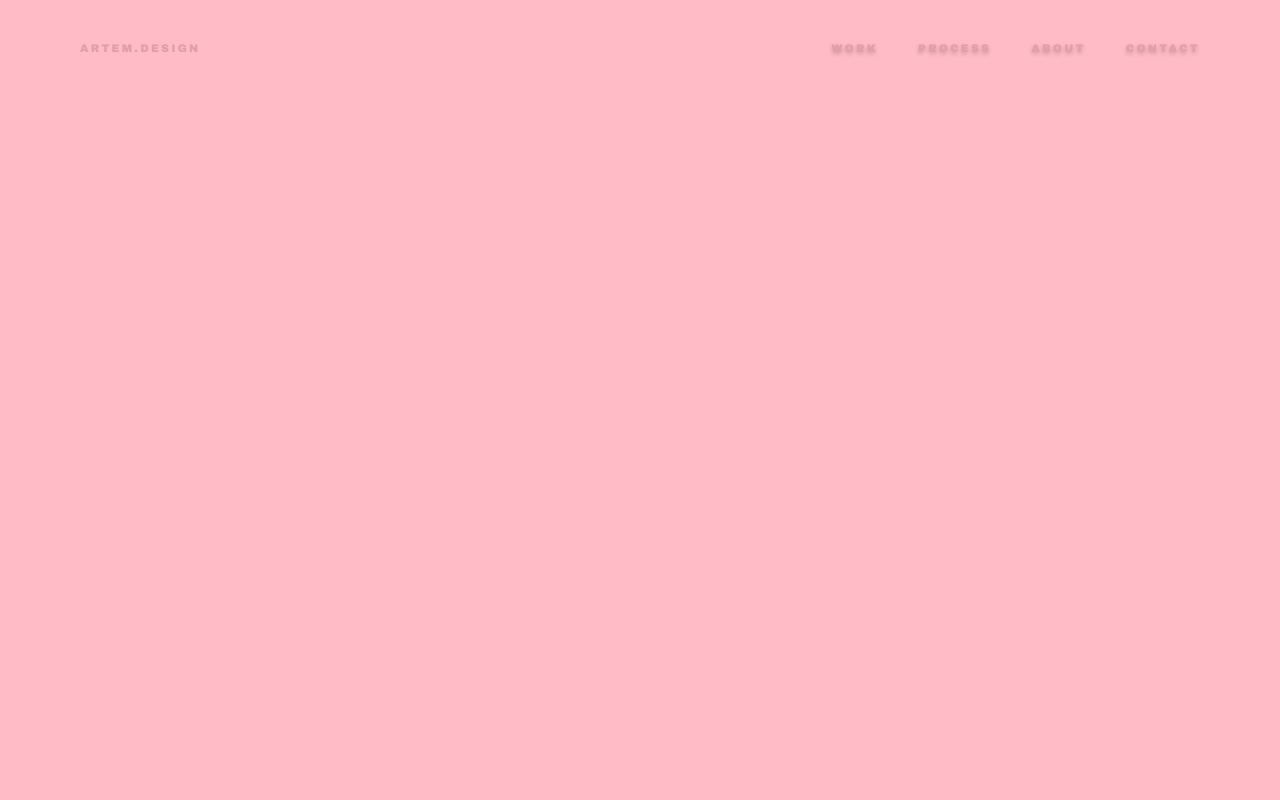
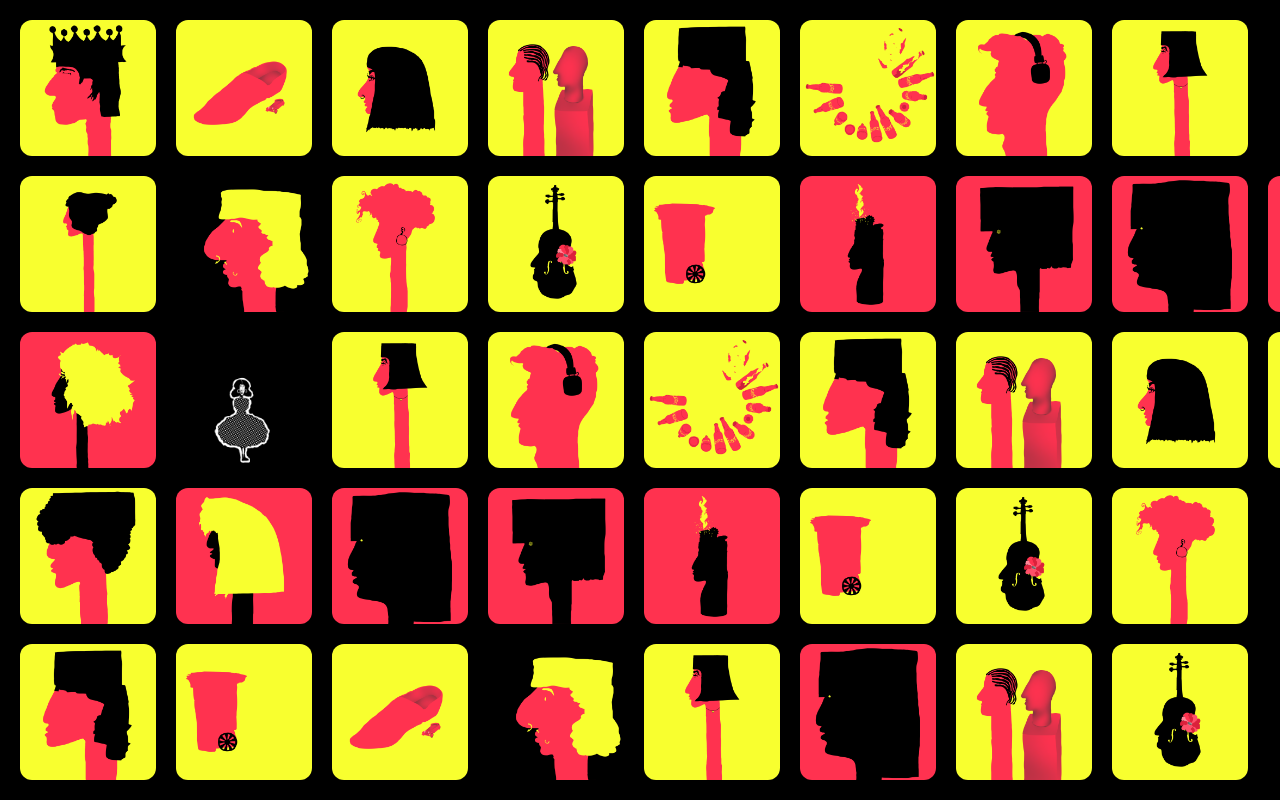
Before and after one commit to pszichovasar/pszichovasar, a Next.js app: page / in a window 1280 px wide. Built offline with nearby package versions, Linux system fonts and the light colour scheme.

Commit message:
update site

```diff
--- a/app/page.tsx
+++ b/app/page.tsx
@@ -6,12 +6,15 @@ export default function Home() {
   const [progress, setProgress] = useState(0);
   const [videoSrc, setVideoSrc] = useState("/me.mp4");
   const [imgSize, setImgSize] = useState(140);
-  const [menuColor, setMenuColor] = useState("#e29ea9");
+
+  // Состояния для розового экрана с ошибкой
+  const [statusText, setStatusText] = useState("ERROR 404: LOADING FAILED");
+  const [showOverlay, setShowOverlay] = useState(true);
+  const [fadeOverlay, setFadeOverlay] = useState(false);
 
   const videoRef = useRef<HTMLVideoElement>(null);
   const videoOverlayRef = useRef<HTMLDivElement>(null);
   const gridRef = useRef<HTMLDivElement>(null);
-  const pinkSectionRef = useRef<HTMLDivElement>(null);
   const textRef = useRef<HTMLDivElement>(null);
   const textareaRef = useRef<HTMLTextAreaElement>(null);
 
@@ -36,6 +39,19 @@ export default function Home() {
   const trackRefs = useRef<(HTMLDivElement | null)[]>([null, null, null, null, null]);
   const GAP = 20;
 
+  // Логика смены текста и исчезновения розового экрана
+  useEffect(() => {
+    const errorTimer = setTimeout(() => {
+      setStatusText("WELCOME");
+      const fadeTimer = setTimeout(() => {
+        setFadeOverlay(true);
+        setTimeout(() => setShowOverlay(false), 500);
+      }, 1000);
+      return () => clearTimeout(fadeTimer);
+    }, 1000);
+    return () => clearTimeout(errorTimer);
+  }, []);
+
   const openContact = () => {
     setShowContact(true);
     requestAnimationFrame(() => requestAnimationFrame(() => setContactVisible(true)));
@@ -51,8 +67,8 @@ export default function Home() {
 
     const ta = textareaRef.current;
     if (ta) {
-      ta.style.height = "auto";
-      ta.style.height = ta.scrollHeight + "px";
+      ta.style.height = "auto"; // Сбрасываем высоту
+      ta.style.height = ta.scrollHeight + "px"; // Подстраиваем под текст
     }
   };
 
@@ -84,6 +100,7 @@ export default function Home() {
     }
   };
 
+  // Проверка на iOS устройства + установка правильного видео iome.mp4
   useEffect(() => {
     const isiPhone = /iPhone|iPad|iPod/i.test(navigator.userAgent);
     if (isiPhone) {
@@ -91,6 +108,7 @@ export default function Home() {
     }
   }, []);
 
+  // Жесткий запуск видео в Safari
   useEffect(() => {
     const video = videoRef.current;
     if (video) {
@@ -107,6 +125,7 @@ export default function Home() {
     }
   }, [videoSrc]);
 
+  // Расчет размеров плиток
   useEffect(() => {
     const calcSize = () => {
       const vh = window.innerHeight;
@@ -136,9 +155,10 @@ export default function Home() {
     };
   }, []);
 
+  // Виртуальный скролл
   useEffect(() => {
     const handleWheel = (e: WheelEvent) => {
-      if (showContact) return;
+      if (showContact || showOverlay) return; // Блокируем скролл, пока висит загрузка
       e.preventDefault();
 
       const speed = 0.0015;
@@ -147,13 +167,10 @@ export default function Home() {
       next = Math.min(Math.max(next, 0), 1);
       currentProgressRef.current = next;
       setProgress(next);
-
-      // Логика цвета меню: розовый на старте, белый на контенте
-      setMenuColor(next < 0.2 ? "#e29ea9" : "#ffffff");
     };
 
     const handleTouchStart = (e: TouchEvent) => {
-      if (showContact) return;
+      if (showContact || showOverlay) return;
       touchStartRef.current = e.touches[0].clientY;
 
       if (videoRef.current && videoRef.current.paused) {
@@ -162,7 +179,7 @@ export default function Home() {
     };
 
     const handleTouchMove = (e: TouchEvent) => {
-      if (showContact) return;
+      if (showContact || showOverlay) return;
       e.preventDefault();
 
       const currentY = e.touches[0].clientY;
@@ -175,7 +192,6 @@ export default function Home() {
       next = Math.min(Math.max(next, 0), 1);
       currentProgressRef.current = next;
       setProgress(next);
-      setMenuColor(next < 0.2 ? "#e29ea9" : "#ffffff");
     };
 
     window.addEventListener("wheel", handleWheel, { passive: false });
@@ -187,45 +203,50 @@ export default function Home() {
       window.removeEventListener("touchstart", handleTouchStart);
       window.removeEventListener("touchmove", handleTouchMove);
     };
-  }, [showContact]);
+  }, [showContact, showOverlay]);
 
+  // Интерактивный таймлайн анимаций
   useEffect(() => {
-    // 1. Анимация розовой секции
-    if (pinkSectionRef.current) {
-      const pinkFadeProgress = Math.min(progress / 0.2, 1);
-      pinkSectionRef.current.style.opacity = (1 - pinkFadeProgress).toString();
-      pinkSectionRef.current.style.transform = `translate3d(0, ${-pinkFadeProgress * 40}px, 0)`;
-      pinkSectionRef.current.style.pointerEvents = progress < 0.2 ? "auto" : "none";
-    }
-
-    // 2. Логика сетки (Grid) - исправлено появление и движение
+    // Сетка остается без изменений (как была)
     const gridProgress = Math.min(progress / 0.65, 1);
 
     trackRefs.current.forEach((track, i) => {
       if (!track || !rows[i]) return;
       const loopWidth = (imgSize + GAP) * rows[i].length;
 
-      // Сетка плавно едет горизонтально в зависимости от прогресса
-      const offset = directions[i] ? -gridProgress * loopWidth : -loopWidth + gridProgress * loopWidth;
-
-      // Появление: сетка просто выезжает из "невидимости" без Y-смещений
-      track.style.transform = `translate3d(${offset}px, 0, 0)`;
+      if (directions[i]) {
+        track.style.transform = `translate3d(${-gridProgress * loopWidth}px, 0, 0)`;
+      } else {
+        track.style.transform = `translate3d(${-loopWidth + gridProgress * loopWidth}px, 0, 0)`;
+      }
     });
 
     if (gridRef.current) {
-      // Плавное появление сетки от 0.1 до 0.35 прогресса
-      const opacity = progress < 0.1 ? 0 : progress > 0.35 ? 1 : (progress - 0.1) / 0.25;
-      gridRef.current.style.opacity = opacity.toString();
-      gridRef.current.style.filter = progress > 0.5 ? `blur(${(progress - 0.5) * 100}px)` : "blur(0px)";
-      gridRef.current.style.transform = `scale(${1 - gridProgress * 0.02})`;
+      const scale = 1 - gridProgress * 0.05;
+      gridRef.current.style.transform = `scale(${scale})`;
+
+      if (progress <= 0.3) {
+        gridRef.current.style.opacity = "1";
+        gridRef.current.style.filter = "blur(0px)";
+      } else if (progress > 0.5) {
+        gridRef.current.style.opacity = "0";
+        gridRef.current.style.filter = "blur(30px)";
+      } else {
+        const gridFade = (progress - 0.3) / (0.5 - 0.3);
+        gridRef.current.style.opacity = (1 - gridFade).toString();
+        gridRef.current.style.filter = `blur(${gridFade * 30}px)`;
+      }
     }
 
-    // 3. Видео и текст
+    // Видео плавно проявляется
     if (videoRef.current) {
-      const vidOpacity = Math.min(Math.max((progress - 0.6) / 0.2, 0), 1);
-      videoRef.current.style.opacity = vidOpacity.toString();
+      // Видео начинает проявляться с 0.5 и становится полностью видимым к 0.7
+      const vidOpacity = Math.min((progress - 0.5) / 0.2, 1);
+      videoRef.current.style.opacity = progress > 0.5 ? vidOpacity.toString() : "0";
     }
 
+    // А вот здесь мы увеличили дистанцию для текста:
+    // Он начинает появляться только после 0.85 (вместо 0.68)
     if (textRef.current) {
       if (progress > 0.85) {
         const textProgress = Math.min((progress - 0.85) / 0.15, 1);
@@ -234,6 +255,7 @@ export default function Home() {
         textRef.current.style.pointerEvents = "auto";
       } else {
         textRef.current.style.opacity = "0";
+        textRef.current.style.transform = "translate3d(0, 30px, 0)";
         textRef.current.style.pointerEvents = "none";
       }
     }
@@ -246,7 +268,7 @@ export default function Home() {
       textEl.style.transition = "opacity 0.4s ease, filter 0.4s ease";
       textEl.style.opacity = "0";
       textEl.style.filter = "blur(12px)";
-    } else if (progress > 0.85) {
+    } else if (progress > 0.85) { // Обновили триггер здесь
       textEl.style.transition = "opacity 0.4s ease, filter 0.4s ease";
       textEl.style.opacity = "1";
       textEl.style.filter = "blur(0px)";
@@ -321,7 +343,7 @@ export default function Home() {
 
         .heartbeat-wrapper {
           display: inline-block;
-          transform-origin: center center;
+          transform-origin: center center; /* Фиксирует точку отсчета в центре текста */
           animation: heartbeat 2s ease-in-out infinite;
         }
         input::placeholder, textarea::placeholder { color: rgba(0,0,0,0.2); }
@@ -333,6 +355,7 @@ export default function Home() {
           transition: transform 0.1s ease-out;
         }
 
+        /* Текстовые линии главного экрана на Компьютере (чистый Arial Black без обводки) */
         .text-line {
           font-family: 'Arial Black', Arial, sans-serif !important;
           font-weight: 900 !important;
@@ -341,16 +364,10 @@ export default function Home() {
           color: white;
         }
 
-        .nav-item {
-            cursor: pointer;
-            text-shadow: 0 2px 4px rgba(0,0,0,0.2);
-            transition: opacity 0.3s ease;
-        }
-        .nav-item:hover { opacity: 0.6; }
-
         .desktop-br { display: inline; }
         .mobile-br { display: none; }
 
+        /* Элементы выплывающей карточки на Компьютере (чистые) */
         .card-title {
           font-family: 'Arial Black', Arial, sans-serif !important;
           font-weight: 900 !important;
@@ -375,6 +392,7 @@ export default function Home() {
           letter-spacing: 0.15em;
         }
 
+        /* Адаптив под мобильные устройства (iPhone) — хак с обводкой остается только тут */
         @media (max-width: 768px) {
           .desktop-br { display: none; }
           .mobile-br { display: block; }
@@ -390,6 +408,7 @@ export default function Home() {
             margin-top: 1.2em !important;
           }
 
+          /* Карточка на мобилке: делаем шрифт жирнее через stroke */
           .card-title {
             -webkit-text-stroke: 0.8px #000;
             paint-order: stroke fill;
@@ -407,22 +426,30 @@ export default function Home() {
             paint-order: stroke fill;
           }
         }
+
+        /* Стили для розового экрана загрузки */
+        .pink-overlay {
+          position: absolute;
+          inset: 0;
+          z-index: 20000;
+          background: #ffbbc6;
+          display: flex;
+          align-items: center;
+          justify-content: center;
+          transition: opacity 0.5s ease;
+          pointer-events: none;
+        }
+
+        .error-text {
+          font-family: 'Arial Black', Arial, sans-serif !important;
+          font-size: 5vw;
+          color: #000;
+          font-weight: 900;
+        }
+
       `}</style>
 
-      {/* STICKY MENU */}
-      <nav style={{
-        position: "fixed", top: 0, left: 0, right: 0, zIndex: 9999,
-        padding: "40px 80px", display: "flex", justifyContent: "space-between",
-        color: menuColor, fontSize: "11px", letterSpacing: "0.2em", transition: "color 0.4s ease"
-      }}>
-        <div style={{ fontWeight: 900 }}>ARTEM.DESIGN</div>
-        <div style={{ display: "flex", gap: "40px", fontWeight: 700 }}>
-          {["WORK", "PROCESS", "ABOUT", "CONTACT"].map(item => (
-            <span key={item} className="nav-item" onClick={item === "CONTACT" ? openContact : undefined}>{item}</span>
-          ))}
-        </div>
-      </nav>
-
+      {/* МОДАЛЬНОЕ ОКНО КОНТАКТОВ */}
       {showContact && (
         <div
           onClick={(e) => e.target === e.currentTarget && !isSending && closeContact()}
@@ -478,12 +505,12 @@ export default function Home() {
                   rows={1}
                   style={{
                     ...inputStyle,
-                    resize: "none",
-                    overflow: "hidden",
+                    resize: "none",        // Запрещает пользователю менять размер мышкой
+                    overflow: "hidden",    // Полностью скрывает скролл-бар
                     lineHeight: "1.4",
                     transition: "height 0.25s ease",
                     display: "block",
-                    minHeight: "24px"
+                    minHeight: "24px"      // Задает минимальную высоту, чтобы поле не схлопывалось
                   }}
                 />
               </div>
@@ -496,22 +523,17 @@ export default function Home() {
         </div>
       )}
 
+      {/* ОСНОВНОЙ ФИКСИРОВАННЫЙ КОНТЕЙНЕР */}
       <main style={{ position: "fixed", width: "100vw", height: "100vh", top: 0, left: 0, overflow: "hidden", background: "black" }}>
 
-        <div
-          ref={pinkSectionRef}
-          style={{
-            position: "absolute",
-            inset: 0,
-            zIndex: 100,
-            background: "#ffbbc6",
-            display: "flex",
-            alignItems: "center",
-            justifyContent: "center",
-            willChange: "opacity, transform"
-          }}
-        />
+        {/* РОЗОВЫЙ ЭКРАН ПРИВЕТСТВИЯ/ОШИБКИ */}
+        {showOverlay && (
+          <div className="pink-overlay" style={{ opacity: fadeOverlay ? 0 : 1 }}>
+            <div className="error-text">{statusText}</div>
+          </div>
+        )}
 
+        {/* Видео заднего плана */}
         <video
           ref={videoRef}
           src={videoSrc}
@@ -524,13 +546,14 @@ export default function Home() {
             width: "100vw", height: "100vh",
             objectFit: "cover", zIndex: 0,
             opacity: 0,
-            willChange: "opacity"
+            willChange: "opacity, filter"
           }}
         />
         <div ref={videoOverlayRef} style={{ position: "absolute", inset: 0, background: "rgba(0,0,0,0.5)", zIndex: 1, pointerEvents: "none", transition: "background 0.1s ease-out" }} />
 
+        {/* Сетка картинок */}
         <div style={{ position: "absolute", inset: 0, display: "flex", alignItems: "center", zIndex: 2, overflow: "hidden" }}>
-          <div ref={gridRef} className="masked-grid" style={{ gap: `${GAP}px`, willChange: "transform, opacity, filter", opacity: 0 }}>
+          <div ref={gridRef} className="masked-grid" style={{ gap: `${GAP}px`, willChange: "transform, opacity, filter" }}>
             {rows.map((images, rowIndex) => {
               const looped = [...images, ...images];
               return (
@@ -557,6 +580,7 @@ export default function Home() {
           </div>
         </div>
 
+        {/* Текстовый слой */}
         <div
           ref={textRef}
           style={{
@@ -600,6 +624,7 @@ export default function Home() {
             </div>
           </div>
         </div>
+
       </main>
     </>
   );
```
